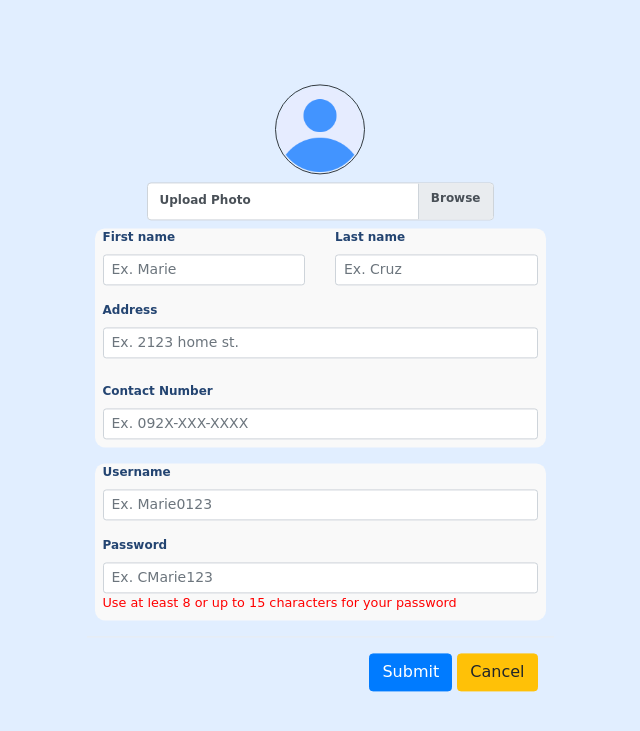
After one commit to changco0987/QrApp, a PHP site: page /admin/editVisitor.php in a window 1280 px wide. The commit adds this page. Shown: the top 731 px of the page, without its empty margins (320-960 px from the left). Run offline with PHP 8.4, Linux system fonts and the light colour scheme; data that the repository does not hold is empty; some libraries are stand-ins or nearby versions.

Commit message:
added: edit_visitor function

```diff
--- /dev/null
+++ b/admin/editVisitor.php
@@ -0,0 +1,227 @@
+<?php
+    include_once '../db/connection.php';
+    include_once '../db/tb_visitor.php';
+    include_once '../model/visitorModel.php';
+
+    $student = new visitorModel();
+    $student->setUsername($_POST['usernameTb']);
+    $result = ReadAccountVisitor($conn,$student);
+    $row = mysqli_fetch_assoc($result);
+?>
+
+<!DOCTYPE html>
+<html lang="en">
+<head>
+    <meta charset="UTF-8">
+    <meta http-equiv="X-UA-Compatible" content="IE=edge">
+    <meta name="viewport" content="width=device-width, initial-scale=1, shrink-to-fit=no">
+
+
+    <!-- CSS only -->
+    <link rel="stylesheet" href="https://cdn.jsdelivr.net/npm/bootstrap@4.0.0/dist/css/bootstrap.min.css" integrity="sha384-Gn5384xqQ1aoWXA+058RXPxPg6fy4IWvTNh0E263XmFcJlSAwiGgFAW/dAiS6JXm" crossorigin="anonymous">
+    <!-- JavaScript Bundle with Popper -->
+    <script src="https://code.jquery.com/jquery-3.2.1.slim.min.js" integrity="sha384-KJ3o2DKtIkvYIK3UENzmM7KCkRr/rE9/Qpg6aAZGJwFDMVNA/GpGFF93hXpG5KkN" crossorigin="anonymous"></script>
+    <script src="https://cdn.jsdelivr.net/npm/popper.js@1.12.9/dist/umd/popper.min.js" integrity="sha384-ApNbgh9B+Y1QKtv3Rn7W3mgPxhU9K/ScQsAP7hUibX39j7fakFPskvXusvfa0b4Q" crossorigin="anonymous"></script>
+    <script src="https://cdn.jsdelivr.net/npm/bootstrap@4.0.0/dist/js/bootstrap.min.js" integrity="sha384-JZR6Spejh4U02d8jOt6vLEHfe/JQGiRRSQQxSfFWpi1MquVdAyjUar5+76PVCmYl" crossorigin="anonymous"></script>
+    <!--Bootstrap icon-->
+    <link rel="stylesheet" href="https://cdn.jsdelivr.net/npm/bootstrap-icons@1.8.3/font/bootstrap-icons.css">
+
+    <script src="https://code.jquery.com/jquery-1.8.3.min.js"></script>
+    <!-- QR code javascript -->
+    <script src="../javascript/qrcode.min.js"></script>
+
+    <!-- My CSS-->
+    <link type="text/css" rel="stylesheet" href="../css/userDashboard.css">
+    <style>
+        .container{
+            position: absolute;
+            top: 50%;
+            left: 50%;
+            transform: translateX(-50%) translateY(-50%);
+        }
+
+        #adminTitle{
+            font-weight: bolder;
+            color: #3466AA;
+            text-shadow: 1px 1px #1C1C1C;
+        }
+        label{
+            color: #3466AA;
+        }
+        #submitBtn{
+            color: #F1F1F1;
+            background-color: #3466AA;
+        }
+        label{
+        font-size: 12px;
+        color: #234471;
+        font-weight: bolder;
+        }
+    </style>
+
+    <link rel="icon" href="../asset/qr.png">
+    <title>Entrance Monitoring sys - Dashboard</title>
+</head>
+<body>
+
+    <!-- Alert message container-->
+    <div id="successBox" class="alert alert-danger alert-dismissible fade show" role="alert" style="display:block;">
+        <strong id="successMsg"></strong>
+        <button type="button" class="close" data-dismiss="alert" aria-label="Close">
+            <span aria-hidden="true">&times;</span>
+        </button>
+    </div>
+
+    <div class="container">
+        <div class="row">
+            <div class="col-sm-12 col-xs-12 col-md-12 col-lg-12">
+                <div class=" d-flex justify-content-center h-100">
+                <form action="../controller/editStudent.php" method="POST" enctype="multipart/form-data">
+                    <input type="hidden" name="accType" value="visitor">
+                    <input type="hidden" id="idTb" name="idTb" value="<?php echo $row['id'];?>">
+                    <center>
+                    <div class="form-group">
+                        <div class="row pt-1 mt-1">
+                            <div class="col-sm-12 col-xs-12 col-md-12 col-lg-12">
+                              <?php
+                                if($row['imageName']==null)
+                                {
+                                    ?>
+                                        <img src="../asset/user.png" width="90" height="90" class="d-inline-block align-top border border-dark" alt="" style="border-radius: 50%;" id="userImg">
+                                    <?php
+                                }
+                                else
+                                {
+                                    ?>
+                                        <img src="../upload/<?php echo $row['imageName'];?>" width="90" height="90" class="d-inline-block align-top border border-dark" alt="" style="border-radius: 50%;" id="userImg">
+                                    <?php
+                                }
+                              ?>
+                            </div>
+                            <div class="col-sm-12 col-xs-12 col-md-12 col-lg-12">
+                              <div class="custom-file" style="width:fit-content;">
+                                  <input type="file" accept=".jpg, .png, .jpeg" class="custom-file-input" id="fileTb" name="fileTb">
+                                  <label class="custom-file-label text-left mt-2 pt-2" for="fileTb">Upload Photo</label>
+                              </div>
+                            </div>
+                        </div>
+                    </div>
+                    </center>
+                    <!-- Personal Info -->
+                    <div class="mx-2 px-2" style="background-color: #f9f9f9; border-radius:10px;">
+                      <div class="form-group">
+                          <div class="row">
+                              <div class="col-sm-12 col-xs-12 col-md-6 col-lg-6">
+                                  <label class="d-flex align-items-start" for="fnameTb">First name</label>
+                                  <input type="text" class="form-control no-border form-control-sm" id="fnameTb" name="fnameTb" placeholder="Ex. Marie" maxlength="50" required value="<?php echo $row['firstname'];?>">
+                              </div>
+                              <div class="col-sm-12 col-xs-12 col-md-6 col-lg-6">
+                                  <label class="d-flex align-items-start" for="lnameTb">Last name</label>
+                                  <input type="text" class="form-control form-control-sm" id="lnameTb" name="lnameTb" placeholder="Ex. Cruz" maxlength="50" required value="<?php echo $row['lastname'];?>">
+                              </div>
+                          </div>
+                      </div>
+                      <div class="form-group">
+                        <div class="row pb-2">
+                          <div class="col-sm-12 col-xs-12 col-md-12 col-lg-12">
+                              <label class="d-flex align-items-start" for="contactNumTb">Address</label>
+                              <input type="text" class="form-control form-control-sm" id="addressTb" name="addressTb" placeholder="Ex. 2123 home st." maxlength="100" required value="<?php echo $row['address'];?>">
+                          </div>
+                        </div>
+                      </div>
+                      <div class="form-group">
+                        <div class="row pb-2">
+                          <div class="col-sm-12 col-xs-12 col-md-12 col-lg-12">
+                              <label class="d-flex align-items-start" for="contactNumTb">Contact Number</label>
+                              <input type="number" class="form-control form-control-sm" id="contactNumTb" name="contactNumTb" placeholder="Ex. 092X-XXX-XXXX" minlength="11" maxlength="11" required value="<?php echo $row['contact_number'];?>">
+                          </div>
+                        </div>
+                      </div>
+                    </div>
+
+
+
+                    <!-- Account Info -->
+                    <div class="mx-2 px-2" style="background-color: #f9f9f9; border-radius:10px;">
+                      <div class="form-group">
+                        <div class="row">
+                          <div class="col-sm-12 col-xs-12 col-md-12 col-lg-12">
+                              <label class="d-flex align-items-start" for="contentTb">Username</label>
+                              <input type="text" class="form-control form-control-sm" id="usernameTb" name="usernameTb" placeholder="Ex. Marie0123" maxlength="20" required value="<?php echo $row['username'];?>">
+                          </div>
+                        </div>
+                      </div>
+                      <div class="form-group">
+                          <div class="row pb-2">
+                            <div class="col-sm-12 col-xs-12 col-md-12 col-lg-12">
+                                <label class="d-flex align-items-start" for="contentTb">Password</label>
+                                <input type="password" class="form-control form-control-sm" id="passwordTb" name="passwordTb" placeholder="Ex. CMarie123" minlength="8" maxlength="20" required value="<?php echo $row['password'];?>">
+                                <small class="d-flex align-items-start" style="color:red;">Use at least 8 or up to 15 characters for your password </small>
+                            </div>
+                          </div>
+                      </div>
+                    </div>
+                    <div class="modal-footer">
+                        <div class="form-group">
+                            <button type="submit" class="btn btn-primary">Submit</button>
+                            <a type="button" class="btn btn-warning" href="../admin/admin_visitor.php">Cancel</a>
+                        </div>
+                    </div>
+                  </form>
+                </div>
+            </div>
+        </div>
+    </div>
+
+
+
+
+
+</body>
+<!--alert message script-->
+<script>
+        document.getElementById('successBox').style.display = 'none';
+        var successSignal = localStorage.getItem('state');
+/*
+        if(successSignal==1)
+        {
+            //if password or username is incorrect
+            document.getElementById('successBox').style.display = 'block';
+            document.getElementById('successMsg').innerHTML = "Username or password is incorrect";
+            console.log("okay");
+
+        }
+        else if(successSignal==2)
+        {
+            //if password doesn't matched
+            document.getElementById('successBox').style.display = 'block';
+            document.getElementById('successMsg').innerHTML = "This username doesn't exist";
+            console.log("okay");
+        }
+        else if(successSignal==3)
+        {
+            //if password doesn't matched
+            document.getElementById('successBox').style.display = 'block';
+            document.getElementById('successMsg').innerHTML = "Information Successfully saved!";
+            console.log("okay");
+        }
+        else if(successSignal==4)
+        {
+            //if password doesn't matched
+            document.getElementById('successBox').style.display = 'block';
+            document.getElementById('successMsg').innerHTML = "Information Successfully saved!";
+            console.log("okay");
+        }
+*/
+        //To make signl back to normmal and to prevent for the success page to appear every time the page was reload or refresh
+        localStorage.setItem('state',0);
+
+        //this will make a image preview before it was uploaded
+        fileTb.onchange = evt => {
+        const [file] = fileTb.files
+        if (file) {
+            userImg.src = URL.createObjectURL(file)
+        }
+        }
+    </script>
+</html>
--- a/db/tb_visitor.php
+++ b/db/tb_visitor.php
@@ -12,21 +12,21 @@
 
     function ReadAccountVisitor($conn,$data)
     {
-        if($data->getFirstname()!=null)
+        if($data->getFirstname()!=null && $data->getUsername()==null)
         {
             $dbData = mysqli_query($conn,"SELECT * FROM visitortb WHERE firstname = '".$data->getFirstname()."'");
         }
-        else if($data->getLastname()!=null)
+        else if($data->getLastname()!=null && $data->getUsername()==null)
         {
             $dbData = mysqli_query($conn,"SELECT * FROM visitortb WHERE lastname = '".$data->getLastname()."'");
         }
-        else if($data->getUsername()==null)
+        else if($data->getUsername()!=null)
         {
-            $dbData = mysqli_query($conn,"SELECT * FROM visitortb");
+            $dbData = mysqli_query($conn,"SELECT * FROM visitortb WHERE username = '".$data->getUsername()."'");
         }
         else
         {
-            $dbData = mysqli_query($conn,"SELECT * FROM visitortb WHERE username = '".$data->getUsername()."'");
+            $dbData = mysqli_query($conn,"SELECT * FROM visitortb");
         }
 
         return $dbData;
```
Also changed, not shown: admin/admin_visitor.php (+5 -4 lines), db/tb_guardian.php (+10 -1 lines).
